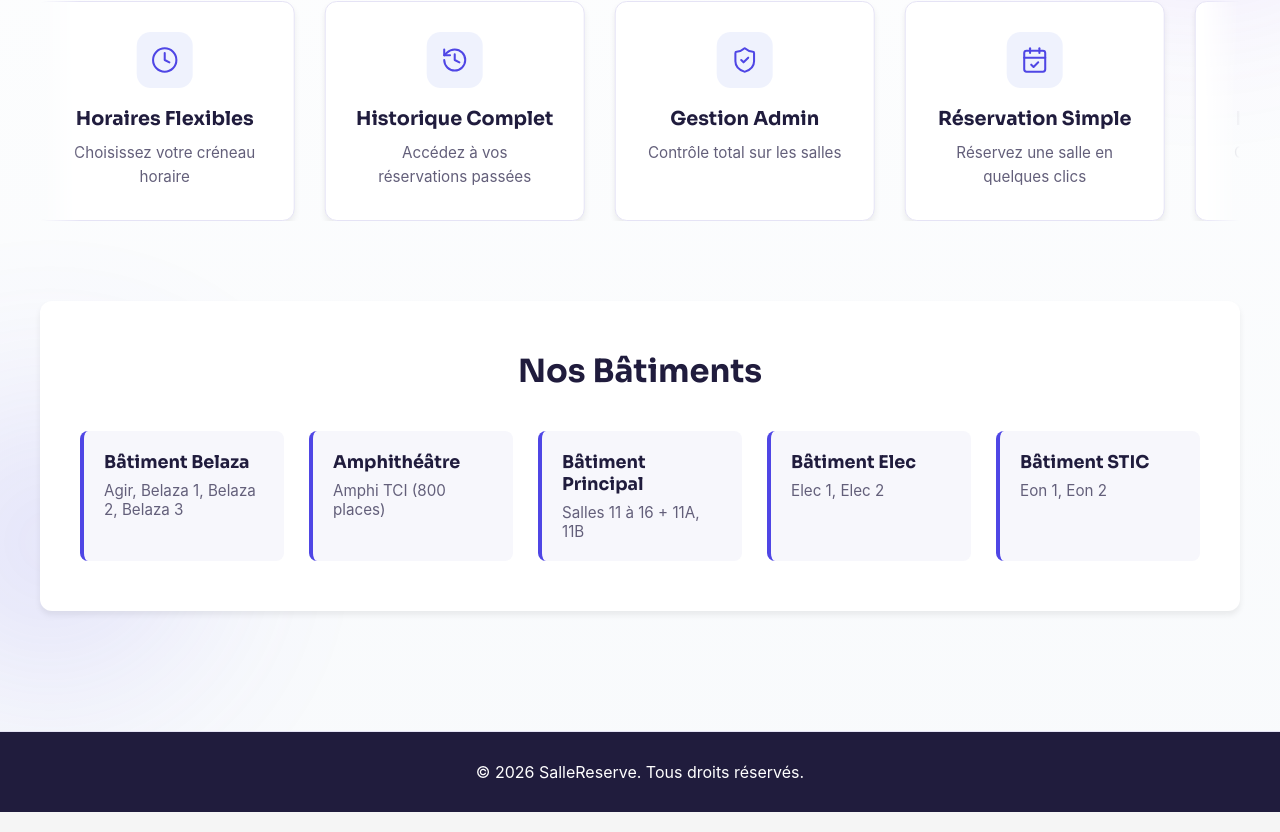
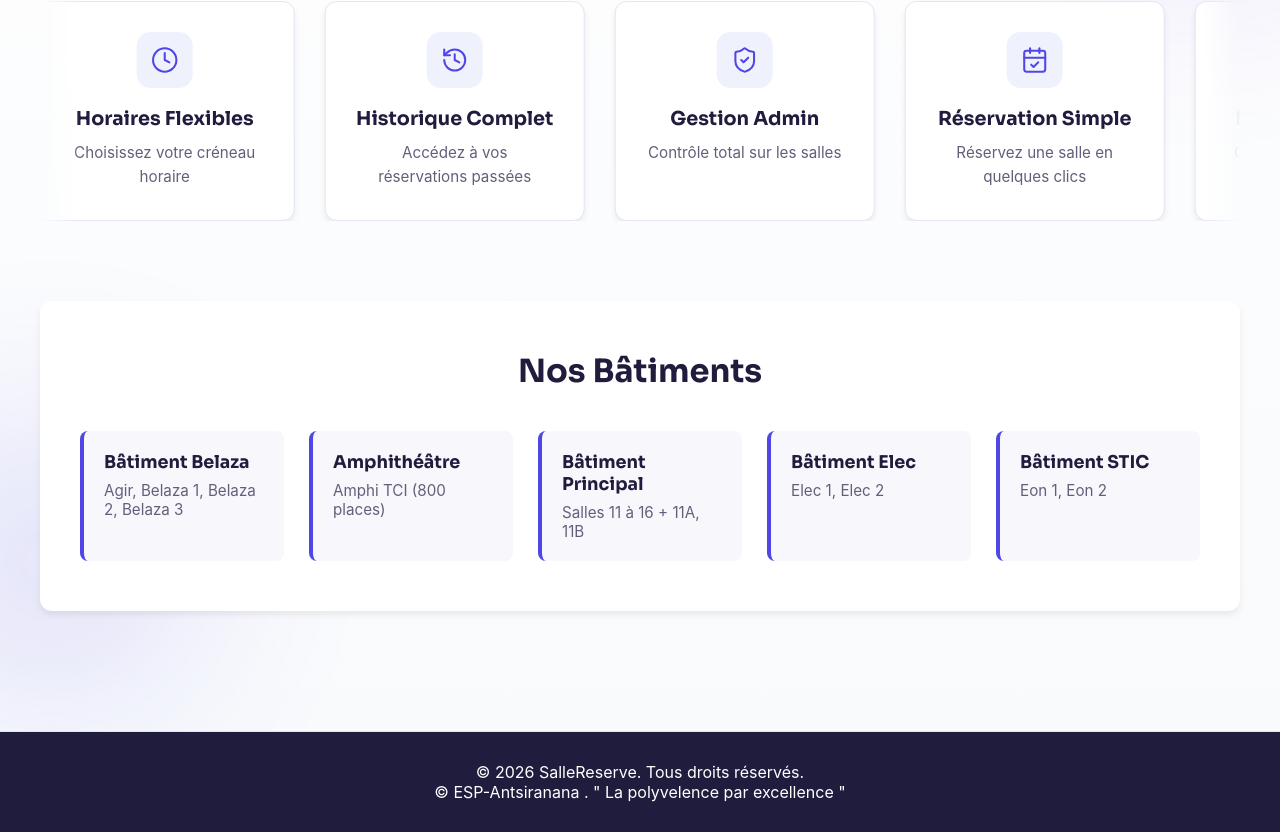
Before and after one commit to rakotomalalasafidy81-lgtm/SalleReserve, a React (Create React App) app in the folder frontend/: page / in a window 1280 px wide. Shown: the part 600-1432 px from the top of the page. Built offline with nearby package versions, Linux system fonts and the light colour scheme; no server answers.

Commit message:
Update Home.js

```diff
--- a/frontend/src/pages/Home.js
+++ b/frontend/src/pages/Home.js
@@ -114,6 +114,7 @@ const Home = () => {
 
       <footer className="home-footer">
         <p>&copy; 2026 SalleReserve. Tous droits réservés.</p>
+        <p>&copy; ESP-Antsiranana . " La polyvelence par excellence "</p>
       </footer>
     </div>
   );
```
